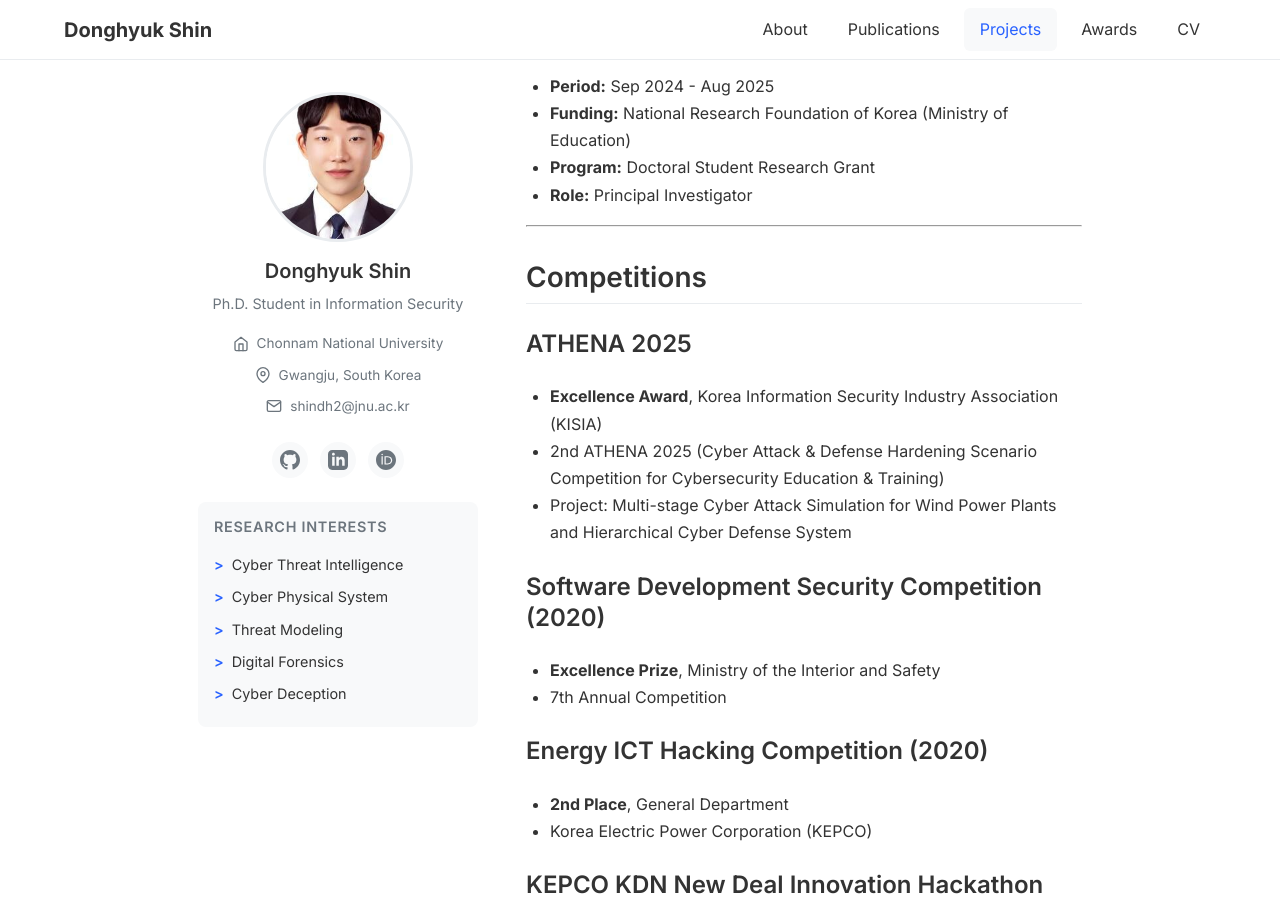
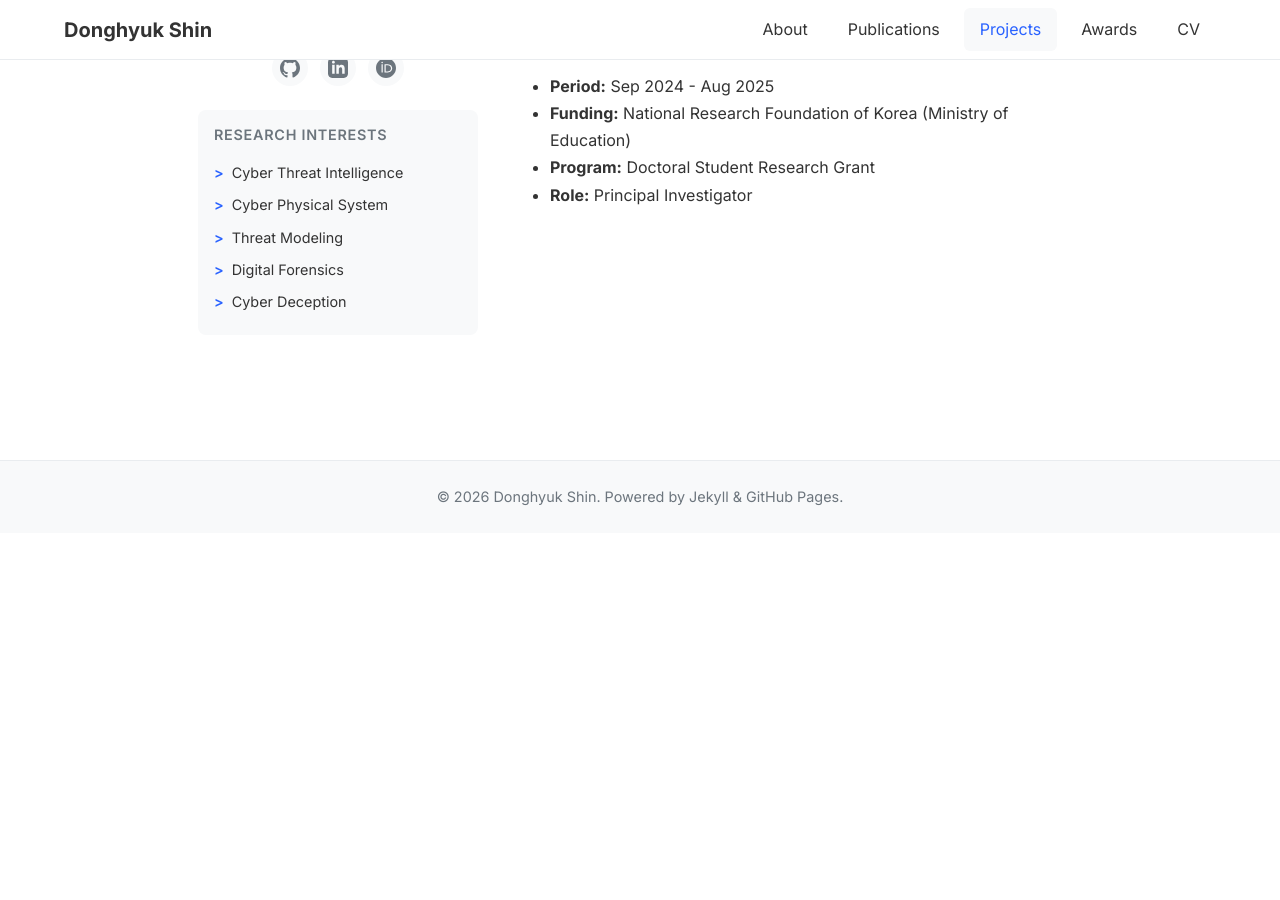
Before and after one commit to soledo/soledo.github.io, a Jekyll site: the page built from _pages/projects.md, in a window 1280 px wide and 900 px high, scrolled down 408 px. Built offline with Jekyll 4.4.1, drawn with Linux system fonts in a browser that asks for light colours; after the commit the page ends 941 px from its top, so only the background shows below that; some of the changed text lies outside the part shown.

Commit message:
Add KIISC 2025 paper award and remove duplicate competitions section

```diff
--- a/_pages/projects.md
+++ b/_pages/projects.md
@@ -14,23 +14,3 @@ author_profile: true
 - **Funding:** National Research Foundation of Korea (Ministry of Education)
 - **Program:** Doctoral Student Research Grant
 - **Role:** Principal Investigator
-
----
-
-## Competitions
-
-### ATHENA 2025
-- **Excellence Award**, Korea Information Security Industry Association (KISIA)
-- 2nd ATHENA 2025 (Cyber Attack & Defense Hardening Scenario Competition for Cybersecurity Education & Training)
-- Project: Multi-stage Cyber Attack Simulation for Wind Power Plants and Hierarchical Cyber Defense System
-
-### Software Development Security Competition (2020)
-- **Excellence Prize**, Ministry of the Interior and Safety
-- 7th Annual Competition
-
-### Energy ICT Hacking Competition (2020)
-- **2nd Place**, General Department
-- Korea Electric Power Corporation (KEPCO)
-
-### KEPCO KDN New Deal Innovation Hackathon (2020)
-- **Encouragement Prize**
```
Also changed, not shown: _pages/awards.md (+6 -0 lines), _pages/cv.md (+1 -0 lines).
